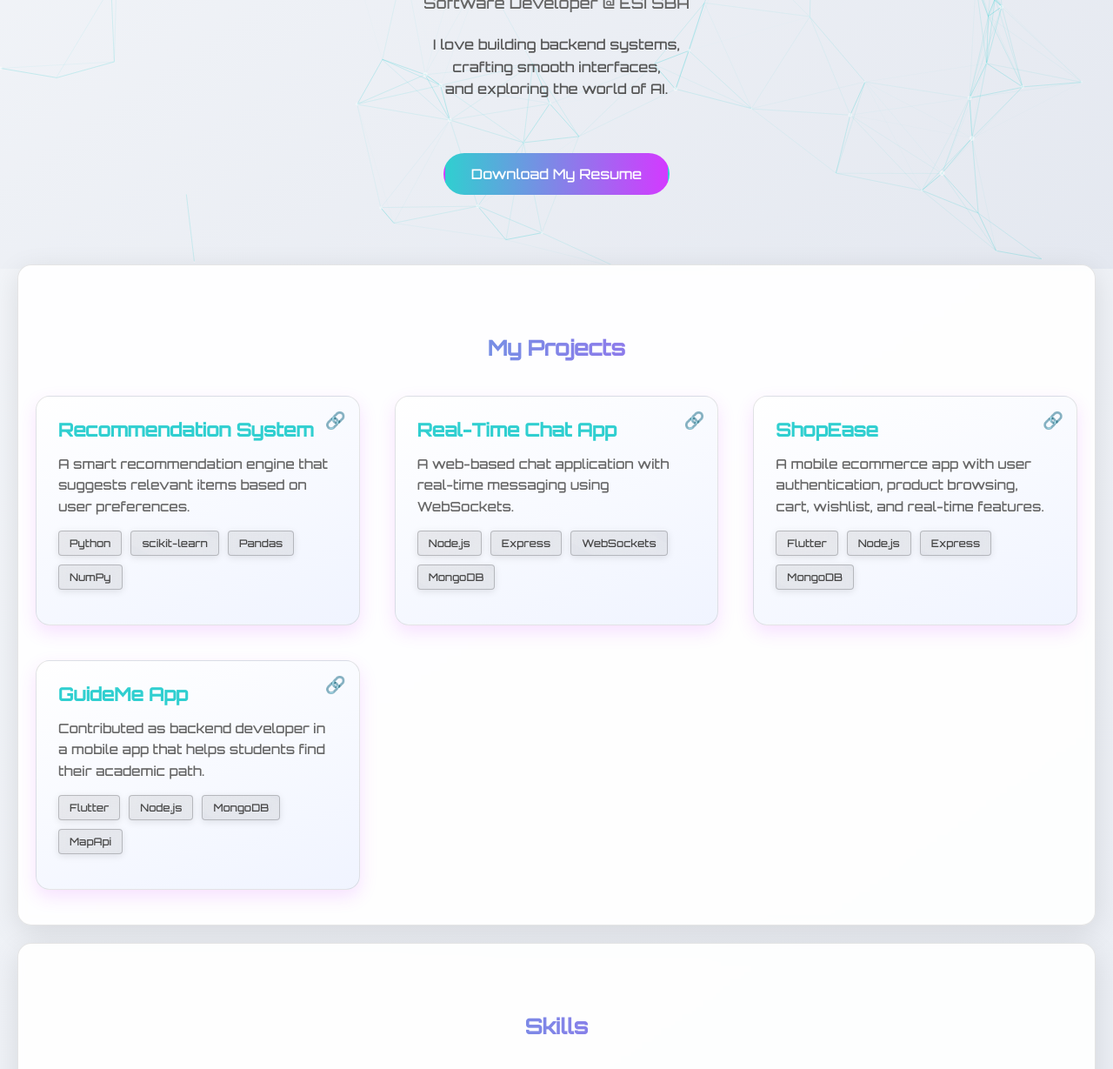
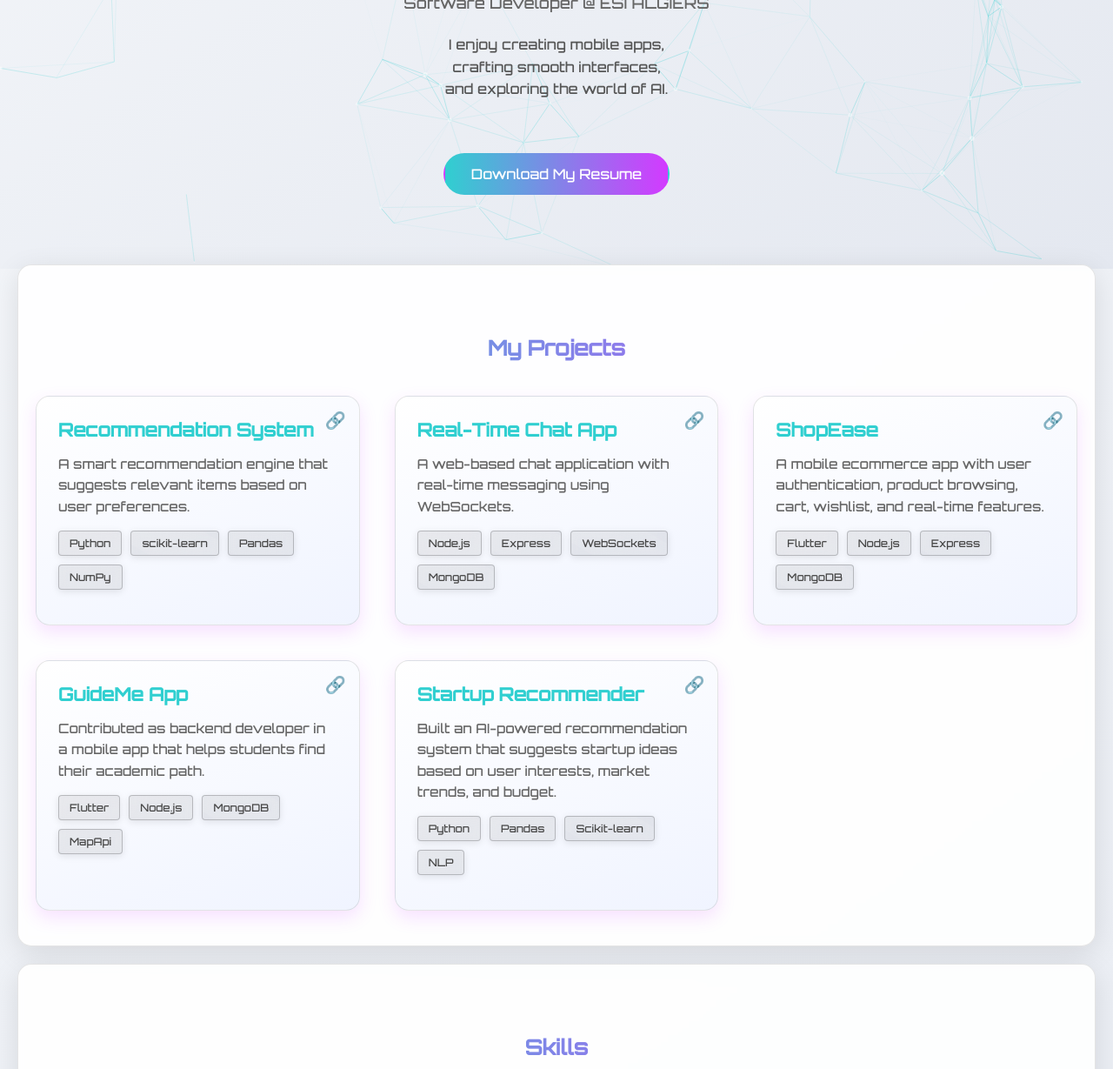
Before and after one commit to ikram713/My-portfolio, a plain HTML site: page index.html in a window 1280 px wide. Shown: the part 491-1720 px from the top of the page at 87% size. Drawn offline with nearby package versions, Linux system fonts and the light colour scheme; animation ran at ten frames a second.

Commit message:
projects updates

```diff
--- a/index.html
+++ b/index.html
@@ -5,6 +5,8 @@
   <meta name="viewport" content="width=device-width, initial-scale=1.0" />
   <title>Ikram Messaoud</title>
   <link href="https://fonts.googleapis.com/css2?family=Orbitron:wght@500&display=swap" rel="stylesheet">
+
+
   <link rel="stylesheet" href="https://cdnjs.cloudflare.com/ajax/libs/font-awesome/6.5.0/css/all.min.css">
 
   <style>
@@ -857,12 +859,12 @@
         <img src="profile.jpg" alt="Ikram Messaoud" />
       </div>
       <h1 class="gradient-text">IKRAM<br>Messaoud</h1>
-      <div class="subtitle">Software Developer @ ESI SBA</div>
+      <div class="subtitle">Software Developer @ ESI ALGIERS</div>
       <div class="description">
-        I love building backend systems,<br>
-        crafting smooth interfaces,<br>
-        and exploring the world of AI.
-      </div>
+      I enjoy creating mobile apps,<br>
+      crafting smooth interfaces,<br> and exploring the world of AI.
+</div>
+
       <a href="CV.pdf" download class="btn btn-primary">Download My Resume</a>
     </div>
   </section>
@@ -918,6 +920,17 @@
             <span class="tech-tag">MongoDB</span>
             <span class="tech-tag">MapApi</span>
           </div>
+        </div>
+        <div class="project-card">
+          <a href="https://github.com/ikram713/startup-recommender.git" target="_blank" class="project-link" title="View on GitHub">🔗</a>
+          <h3>Startup Recommender</h3>
+          <p>Built an AI-powered recommendation system that suggests startup ideas based on user interests, market trends, and budget.</p>
+          <div class="tech-tags">
+          <span class="tech-tag">Python</span>
+          <span class="tech-tag">Pandas</span>
+          <span class="tech-tag">Scikit-learn</span>
+          <span class="tech-tag">NLP</span>
+        </div>
         </div>
       </div>
     </div>
@@ -1000,6 +1013,10 @@
         <div class="skill-item">
           <img src="https://raw.githubusercontent.com/devicons/devicon/master/icons/java/java-original.svg" alt="Java">
         </div>
+        <div class="skill-item">
+          <img src="https://raw.githubusercontent.com/devicons/devicon/master/icons/flutter/flutter-original.svg" alt="Flutter">
+        </div>
+
       </div>
     </div>
   </section>
@@ -1010,13 +1027,13 @@
       <h2 class="gradient-text">About Me</h2>
       <div class="about-content">
         <p class="about-text">
-         I'm a Computer Engineering student at ESI SBA, passionate about backend development and AI, specializing in building efficient systems and APIs.
+          I'm a Computer Engineering student at ESI ALGIERS, passionate about Mobile App development and AI, specializing in building efficient systems and APIs.
         </p>
         <p class="about-text">
           Currently, I'm expanding my knowledge in machine learning and AI to develop smarter applications that can solve real-world problems. I believe in the power of clean code, thoughtful architecture, and continuous learning to create robust and scalable solutions.
         </p>
         <p class="about-text">
-         Beyond coding, I love contributing to open-source and the developer community. I'm always seeking new challenges and opportunities to grow through impactful projects.
+          Beyond coding, I love contributing to open-source and the developer community. I'm always seeking new challenges and opportunities to grow through impactful projects.
         </p>
       </div>
     </div>
@@ -1035,7 +1052,7 @@
         </form>
 
         <div class="contact-info">
-             <h3 class="contact-heading">Get in Touch</h3>
+              <h3 class="contact-heading">Get in Touch</h3>
           <p class="contact-text">
             Want to collaborate on a project?<br>
             Have a question about my work?<br>
```
